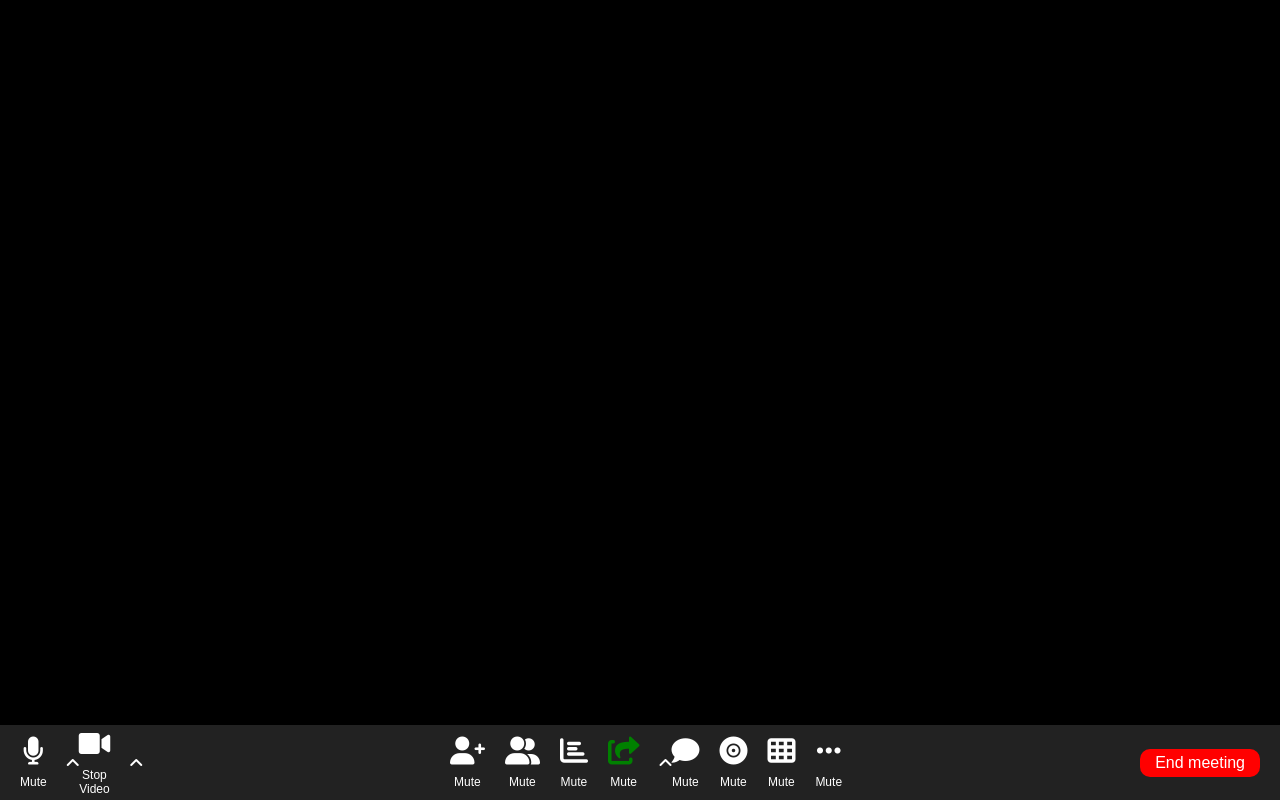
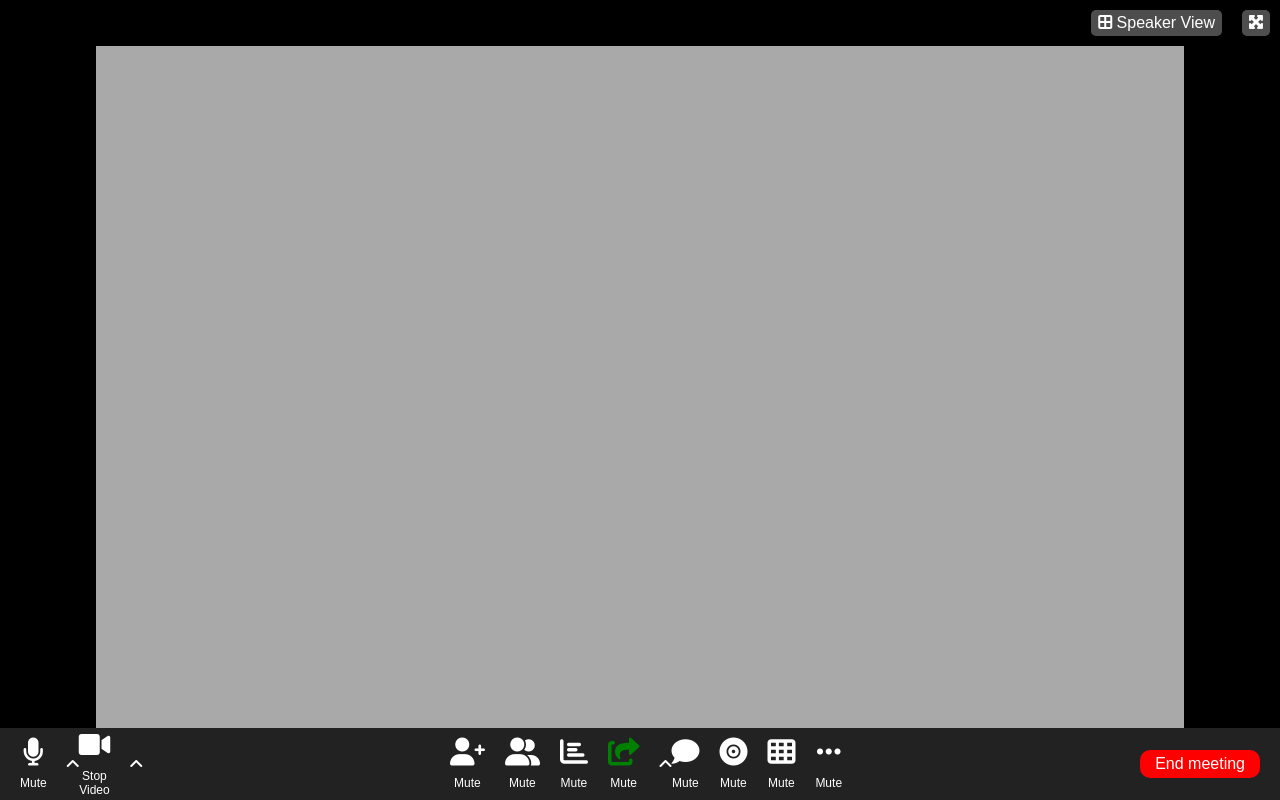
Before and after one commit to Osnago-L/html-css-zoom, a plain HTML site: page index.html in a window 1280 px wide. Drawn offline with Linux system fonts and the light colour scheme.

Commit message:
main with no images

```diff
--- a/css/style.css
+++ b/css/style.css
@@ -25,7 +25,6 @@ body{
 .background{
     height: 100vh;
     width: 100%;
-    background-color: black;
     display: flex;
     flex-direction: column;
     justify-content: flex-end;
@@ -36,7 +35,7 @@ i{
 }
 nav{
     width: 100%;
-    height: 75px;
+    height: 9%;
     padding: 0 20px;
     background-color: #222222;
     display: flex;
@@ -83,3 +82,30 @@ nav{
     padding: 5px 15px;
     border-radius: 10px 10px;
 }
+
+/* MAIN  */
+.room{
+    background-color: black;
+    width: 100%;
+    height: 91%;
+    display: flex;
+    flex-direction: column;
+    justify-content: flex-start;
+}
+.view{
+    display: flex;
+    justify-content: flex-end;
+}
+.view span{
+ color: white;
+ background-color: rgba(169, 169, 169, 0.459);
+ padding: 4px 7px;
+ margin: 10px 10px;
+ border-radius: 5px 5px;
+}
+.videos{
+    margin: 0 auto;
+    width: 85%;
+    background-color: darkgrey;
+    height: 100%;
+}
--- a/index.html
+++ b/index.html
@@ -10,8 +10,14 @@
 </head>
 <body>
     <div class="background">
-        <div>
+        <div class="room">
+            <div class="view">
+                <span><i class="fa-solid fa-border-all"></i> Speaker View</span>
+                <span><i class="fa-solid fa-maximize"></i></span>
+            </div>
+            <div class="videos">
 
+            </div>
         </div>
         <nav>
             <div class="nav-left">
```
